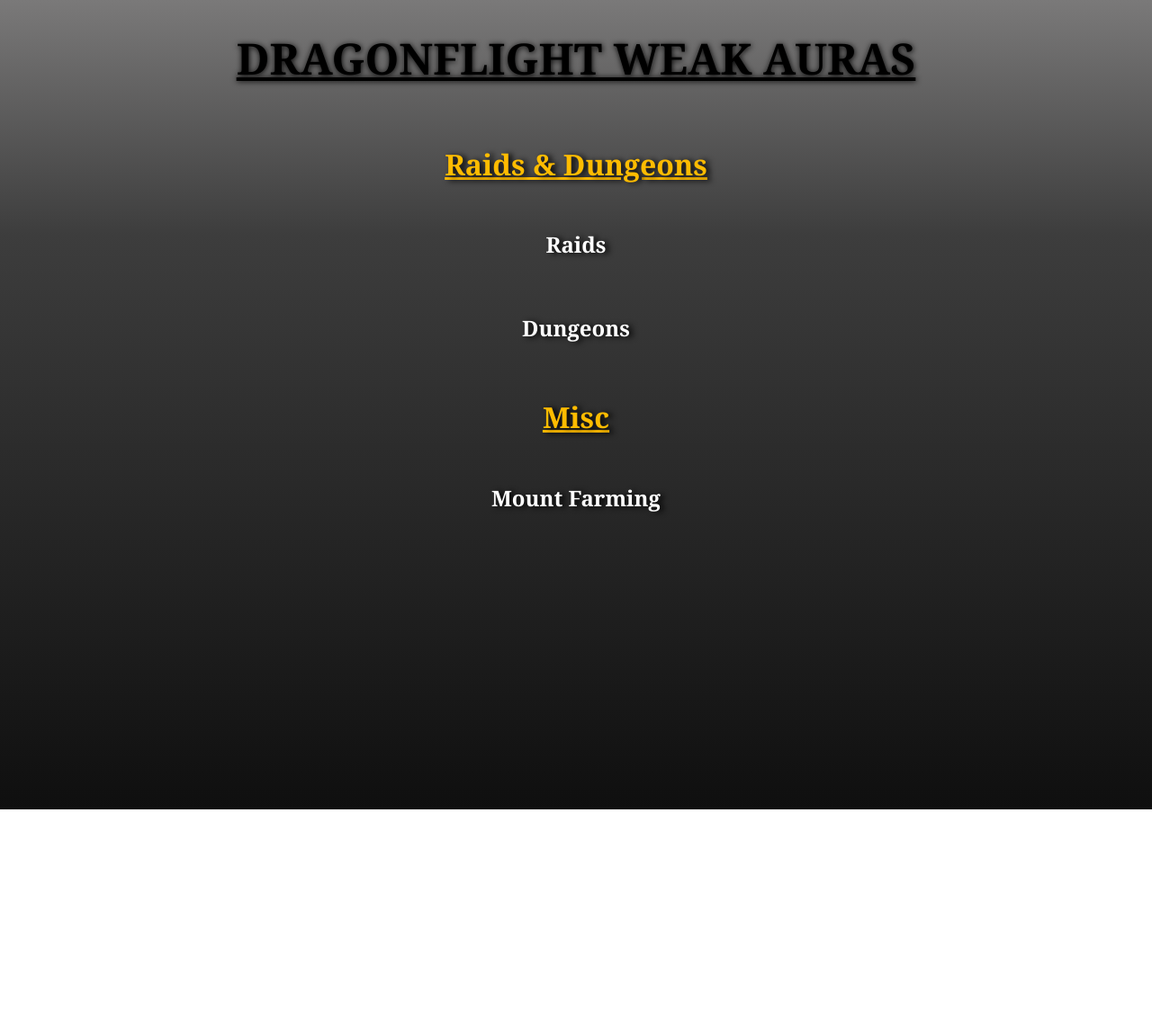
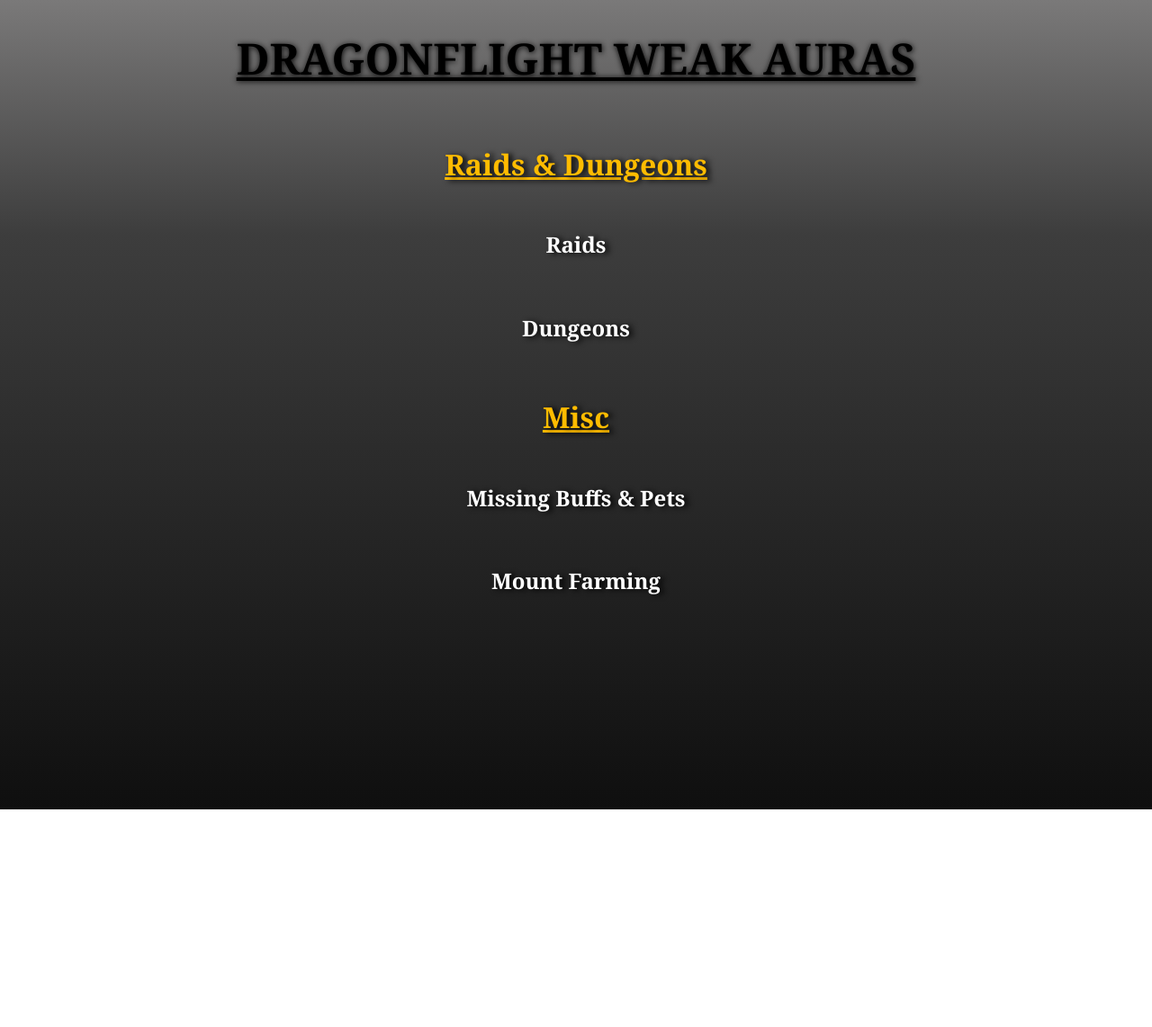
Before and after one commit to SEguild/seguild.github.io, a Jekyll site: the page wa/weakauras.html, which Jekyll copies as it is, in a window 1280 px wide. Shown: the whole page at 90% size. Built offline with Jekyll 4.4.1, drawn with Linux system fonts in a browser that asks for light colours; a script that is not in the unit is left out; before the commit the page ends 1050 px from its top, so only the background shows below that.

Commit message:
added flexcontainerrow

```diff
--- a/wa/weakauras.html
+++ b/wa/weakauras.html
@@ -26,10 +26,13 @@
           <script src="https://wago.io/Ia62lAh6b/embed.js?style=dark"></script>
         </div>
         <h1 class="centerItem"><u>Misc</u></h1>
-        <h2 class="centerItem">Mount Farming</h2>
+        <h2 class="centerItem">Missing Buffs & Pets</h2>
         <div class="flexContainerRow">
           <!-- Missing Buffs/Pets -->
           <script src="https://wago.io/LN_QqzHiB/embed.js?style=dark"></script>
+        </div>
+        <h2 class="centerItem">Mount Farming</h2>
+        <div class="flexContainerRow">
           <!-- Sha body disappearing alert -->
           <script src="https://wago.io/wQr-d9_Zh/embed.js?style=dark"></script>
           <!-- Mount Farming -->
```
